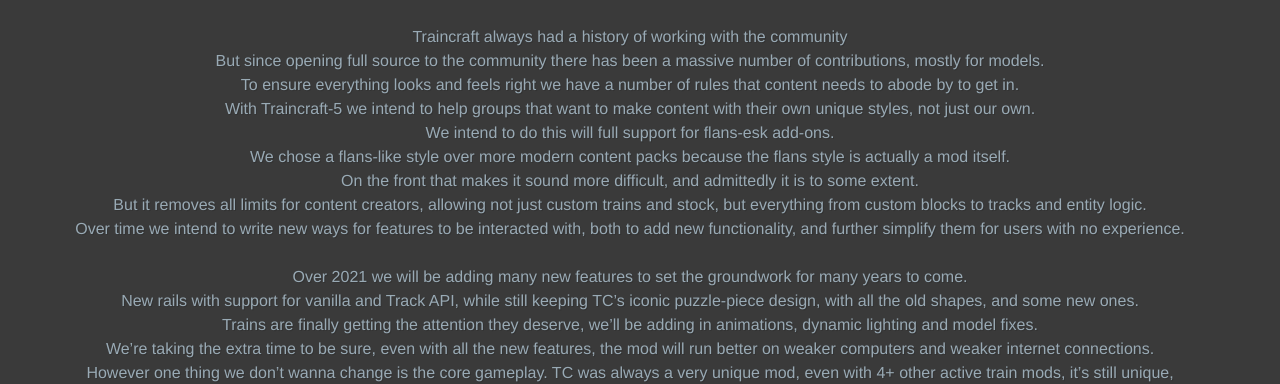
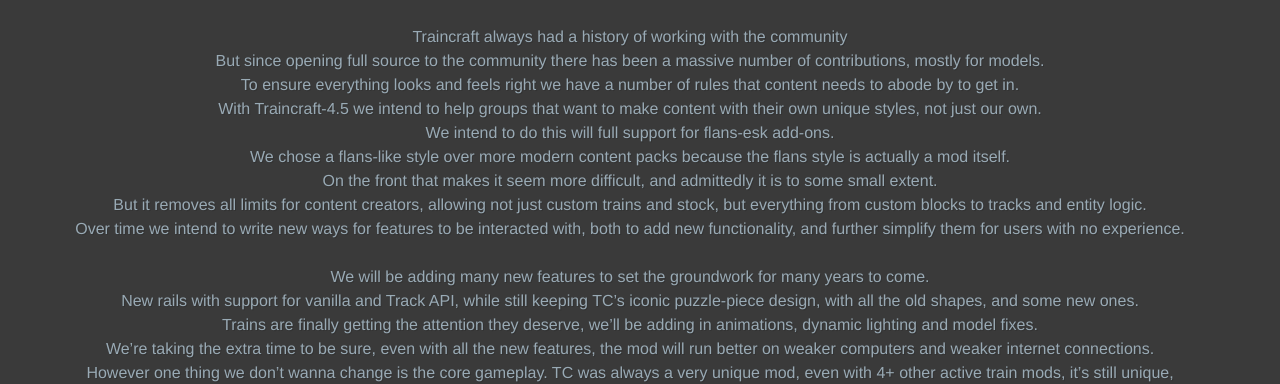
Before and after one commit to EternalBlueFlame/Traincraft.github.io, a Jekyll site: the page built from pages/About.md, in a window 1280 px wide. Shown: the part 485-869 px from the top of the page. Built offline with Jekyll 4.4.1, drawn with Linux system fonts in a browser that asks for light colours.

Commit message:
updated TiM stuff

```diff
--- a/_includes/header.html
+++ b/_includes/header.html
@@ -13,6 +13,8 @@
 				<li><a class="page-link" href="{{ my_page.url | prepend: site.url }}">{{ my_page.title }}</a></li>
 			{% endif %}
 		{% endfor %}
+		<li><a class="page-link" href="https://github.com/EternalBlueFlame/Traincraft-5/wiki/Minecraft-Train-Control">Peach's MTC guide</a></li>
+		<li><a class="page-link" href="https://www.patreon.com/EternalBlueFlame">Eternal's Patreon</a></li>
 	</ul>
 	<br/>
 	<iframe src="https://discord.com/widget?id=178992323265298432&theme=dark" width="300" height="200" allowtransparency="true" frameborder="0" sandbox="allow-popups allow-popups-to-escape-sandbox allow-same-origin allow-scripts"></iframe>
--- a/pages/About.md
+++ b/pages/About.md
@@ -26,14 +26,14 @@
 <br />Traincraft always had a history of working with the community
 <br />But since opening full source to the community there has been a massive number of contributions, mostly for models.
 <br />To ensure everything looks and feels right we have a number of rules that content needs to abode by to get in.
-<br />With Traincraft-5 we intend to help groups that want to make content with their own unique styles, not just our own.
+<br />With Traincraft-4.5 we intend to help groups that want to make content with their own unique styles, not just our own.
 <br />We intend to do this will full support for flans-esk add-ons.
 <br />We chose a flans-like style over more modern content packs because the flans style is actually a mod itself.
-<br />On the front that makes it sound more difficult, and admittedly it is to some extent.
+<br />On the front that makes it seem more difficult, and admittedly it is to some small extent.
 <br />But it removes all limits for content creators, allowing not just custom trains and stock, but everything from custom blocks to tracks and entity logic.
 <br />Over time we intend to write new ways for features to be interacted with, both to add new functionality, and further simplify them for users with no experience.
 <br />
-<br />Over 2021 we will be adding many new features to set the groundwork for many years to come.
+<br />We will be adding many new features to set the groundwork for many years to come.
 <br />New rails with support for vanilla and Track API, while still keeping TC's iconic puzzle-piece design, with all the old shapes, and some new ones.
 <br />Trains are finally getting the attention they deserve, we'll be adding in animations, dynamic lighting and model fixes.
 <br />We're taking the extra time to be sure, even with all the new features, the mod will run better on weaker computers and weaker internet connections.
```
Also changed, not shown: pages/TrainsInMotion.md (deleted, +0 -6 lines).
